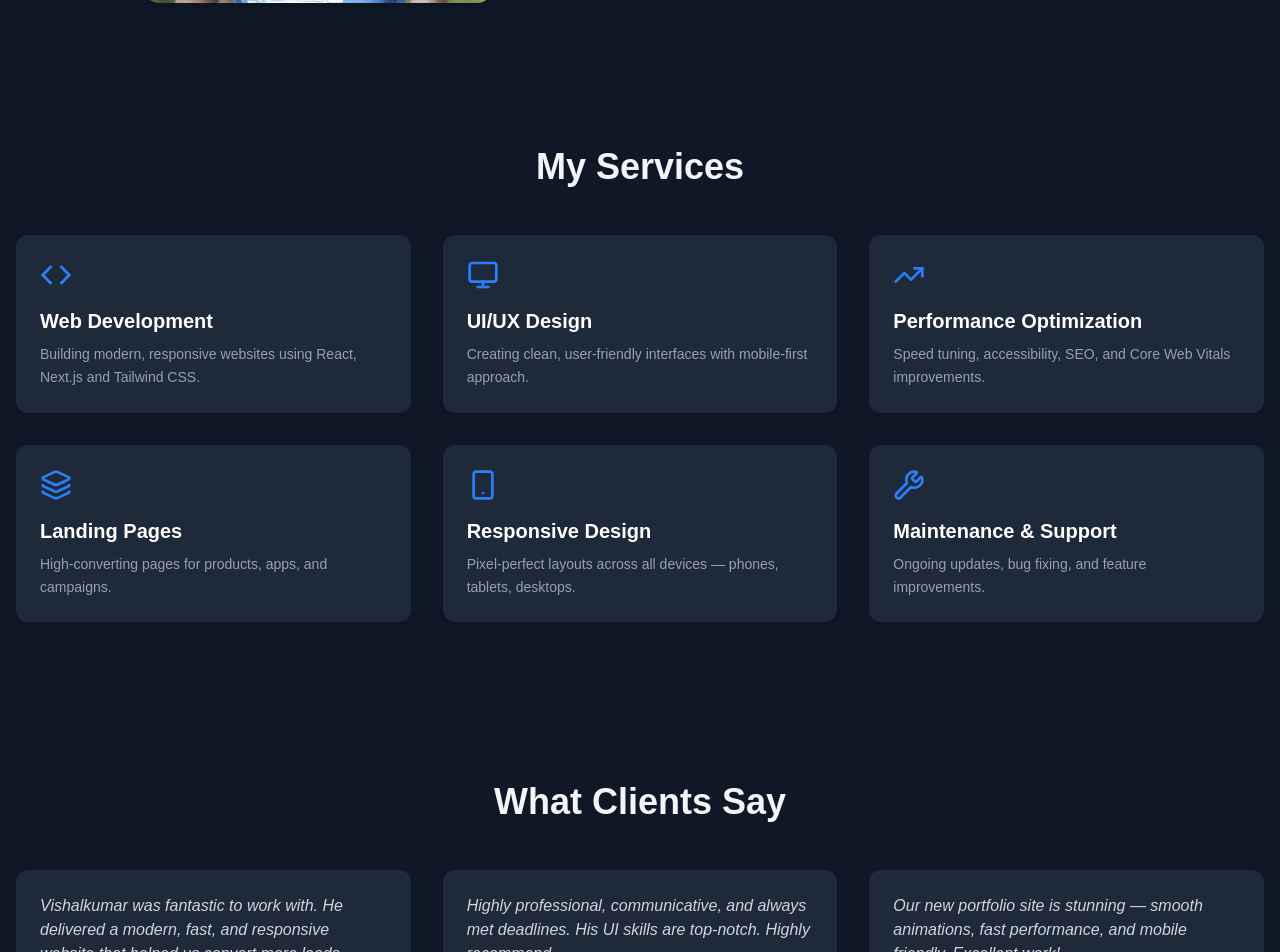
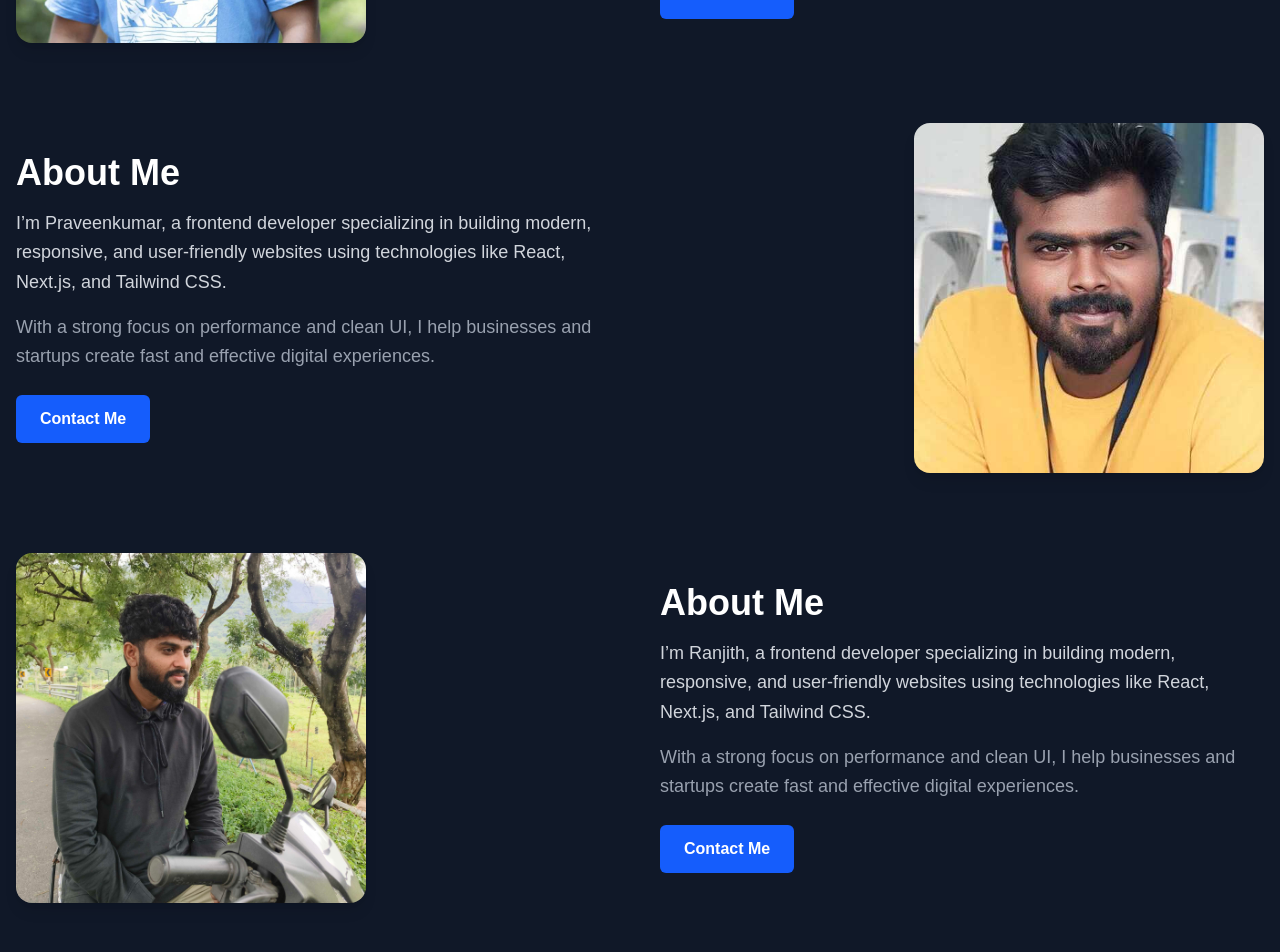
Before and after one commit to vishalskv/TheWebTech, a Next.js app: page / in a window 1280 px wide. Shown: the part 1060-2012 px from the top of the page. Built offline with nearby package versions, Linux system fonts and the light colour scheme.

Commit message:
about us section added

```diff
--- a/src/app/Components/AboutUs/index.tsx
+++ b/src/app/Components/AboutUs/index.tsx
@@ -6,10 +6,10 @@ import { motion } from "framer-motion";
 export default function AboutSection() {
   return (
     <section className="py-16 bg-gray-900 text-gray-100">
-      <div className="max-w-7xl mx-auto px-4 grid grid-cols-1 md:grid-cols-2 gap-10 items-center">
+      <div className="max-w-7xl mx-auto px-4 grid grid-cols-1 md:grid-cols-2 gap-10 items-center py-10">
         {/* Left: Image with animation */}
         <motion.div
-          className="flex justify-center"
+          className="flex justify-start"
           initial={{ opacity: 0, scale: 0.8 }}
           whileInView={{ opacity: 1, scale: 1 }}
           transition={{ duration: 0.6, ease: "easeOut" }}
@@ -51,6 +51,98 @@ export default function AboutSection() {
           </Link>
         </motion.div>
       </div>
+
+      <div className="max-w-7xl mx-auto px-4 grid grid-cols-1 md:grid-cols-2 gap-10 items-center py-10">
+        {/* Left: Image with animation */}
+        <motion.div
+          initial={{ opacity: 0, y: 40 }}
+          whileInView={{ opacity: 1, y: 0 }}
+          transition={{ duration: 0.7, ease: "easeOut", delay: 0.2 }}
+          viewport={{ once: true }}
+        >
+          <h2 className="text-3xl md:text-4xl font-bold text-white mb-4">
+            About Me
+          </h2>
+          <p className="text-gray-300 text-base md:text-lg mb-4 leading-relaxed">
+            I’m Praveenkumar, a frontend developer specializing in building
+            modern, responsive, and user-friendly websites using technologies
+            like React, Next.js, and Tailwind CSS.
+          </p>
+          <p className="text-gray-400 text-base md:text-lg mb-6 leading-relaxed">
+            With a strong focus on performance and clean UI, I help businesses
+            and startups create fast and effective digital experiences.
+          </p>
+          <Link
+            href="/contact"
+            className="inline-block bg-blue-600 text-white px-6 py-3 rounded-md font-semibold hover:bg-blue-700 transition"
+          >
+            Contact Me
+          </Link>
+        </motion.div>
+
+        {/* Right: Text Content with animation */}
+        <motion.div
+          className="flex justify-end"
+          initial={{ opacity: 0, scale: 0.8 }}
+          whileInView={{ opacity: 1, scale: 1 }}
+          transition={{ duration: 0.6, ease: "easeOut" }}
+          viewport={{ once: true }}
+        >
+          <Image
+            src="/images/praveen.jpg"
+            alt="Praveen Kumar"
+            width={350}
+            height={350}
+            className="rounded-2xl shadow-lg"
+          />
+        </motion.div>
+      </div>
+
+      <div className="max-w-7xl mx-auto px-4 grid grid-cols-1 md:grid-cols-2 gap-10 items-center py-10">
+        {/* Left: Image with animation */}
+        <motion.div
+          className="flex justify-start"
+          initial={{ opacity: 0, scale: 0.8 }}
+          whileInView={{ opacity: 1, scale: 1 }}
+          transition={{ duration: 0.6, ease: "easeOut" }}
+          viewport={{ once: true }}
+        >
+          <Image
+            src="/images/ranjith.jpg"
+            alt="Ranjith"
+            width={350}
+            height={350}
+            className="rounded-2xl shadow-lg"
+          />
+        </motion.div>
+
+        {/* Right: Text Content with animation */}
+        <motion.div
+          initial={{ opacity: 0, y: 40 }}
+          whileInView={{ opacity: 1, y: 0 }}
+          transition={{ duration: 0.7, ease: "easeOut", delay: 0.2 }}
+          viewport={{ once: true }}
+        >
+          <h2 className="text-3xl md:text-4xl font-bold text-white mb-4">
+            About Me
+          </h2>
+          <p className="text-gray-300 text-base md:text-lg mb-4 leading-relaxed">
+            I’m Ranjith, a frontend developer specializing in building modern,
+            responsive, and user-friendly websites using technologies like
+            React, Next.js, and Tailwind CSS.
+          </p>
+          <p className="text-gray-400 text-base md:text-lg mb-6 leading-relaxed">
+            With a strong focus on performance and clean UI, I help businesses
+            and startups create fast and effective digital experiences.
+          </p>
+          <Link
+            href="/contact"
+            className="inline-block bg-blue-600 text-white px-6 py-3 rounded-md font-semibold hover:bg-blue-700 transition"
+          >
+            Contact Me
+          </Link>
+        </motion.div>
+      </div>
     </section>
   );
 }
--- /dev/null
+++ b/src/app/about/page.tsx
@@ -0,0 +1,82 @@
+"use client";
+import { motion } from "framer-motion";
+import Image from "next/image";
+
+const teamMembers = [
+  {
+    name: "Vishalkumar",
+    role: "Frontend Developer",
+    description:
+      "Focused on smooth UI/UX, clean code, and modern responsive designs using React.js and Next.js.",
+    image: "/images/profile.jpg",
+  },
+  {
+    name: "Praveen Kumar",
+    role: "Fullstack Developer",
+    description:
+      "Specializes in building scalable backend systems and optimized fullstack applications with performance in mind.",
+    image: "/images/praveen.jpg",
+  },
+  {
+    name: "Ranjith",
+    role: "UI/UX Developer",
+    description:
+      "Passionate about pixel-perfect designs and delivering interactive, high-conversion websites.",
+    image: "/images/ranjith.jpg",
+  },
+];
+
+export default function AboutPage() {
+  return (
+    <section className="py-20 min-h-screen bg-gray-900 text-gray-100">
+      <div className="max-w-7xl mx-auto px-4 text-center space-y-6">
+        <motion.h1
+          initial={{ opacity: 0, y: 30 }}
+          animate={{ opacity: 1, y: 0 }}
+          transition={{ duration: 0.7 }}
+          className="text-4xl font-bold"
+        >
+          Meet Our Team
+        </motion.h1>
+        <motion.p
+          initial={{ opacity: 0, y: 20 }}
+          animate={{ opacity: 1, y: 0 }}
+          transition={{ delay: 0.2, duration: 0.7 }}
+          className="text-lg text-gray-300 max-w-3xl mx-auto"
+        >
+          We are a team of three passionate developers — Vishalkumar, Praveen
+          Kumar, and Ranjith — committed to crafting modern, fast, and
+          responsive websites for businesses and startups.
+        </motion.p>
+      </div>
+
+      <div className="max-w-7xl mx-auto px-4 mt-16 grid grid-cols-1 md:grid-cols-3 gap-10">
+        {teamMembers.map((member, index) => (
+          <motion.div
+            key={index}
+            initial={{ opacity: 0, y: 50 }}
+            whileInView={{ opacity: 1, y: 0 }}
+            transition={{ delay: index * 0.2, duration: 0.6 }}
+            viewport={{ once: true }}
+            className="bg-gray-800 p-6 rounded-xl text-center shadow hover:shadow-lg transition"
+          >
+            <div className="flex justify-center mb-4">
+              <Image
+                src={member.image}
+                alt={member.name}
+                width={150}
+                height={150}
+                className="rounded-full border-4 border-blue-600 shadow-md"
+              />
+            </div>
+            <h3 className="text-2xl font-semibold text-white mb-2">
+              {member.name}
+            </h3>
+            <p className="text-blue-400 font-medium mb-3">{member.role}</p>
+            <p className="text-gray-300 text-sm">{member.description}</p>
+          </motion.div>
+        ))}
+      </div>
+    </section>
+  );
+}
--- a/src/app/blogs/page.tsx
+++ b/src/app/blogs/page.tsx
@@ -132,7 +132,7 @@ const page = () => {
     //     </div>
     //   </div>
     // </div>
-    <div className="max-w-[85rem] px-4 py-10 sm:px-6 lg:px-8 lg:py-14 mx-auto">
+    <div className="max-w-[85rem] px-4 py-10 sm:px-6 lg:px-8 lg:py-20 mx-auto">
       <div className="grid sm:grid-cols-2 lg:grid-cols-3 gap-6">
         {blogs?.length > 0
           ? blogs.map((item, index) => (
@@ -169,7 +169,7 @@ const page = () => {
                       viewBox="0 0 24 24"
                       fill="none"
                       stroke="currentColor"
-                      stroke-width="2"
+                      // stroke-width="2"
                       stroke-linecap="round"
                       stroke-linejoin="round"
                     >
--- a/src/app/layout.tsx
+++ b/src/app/layout.tsx
@@ -1,5 +1,7 @@
 import type { Metadata } from "next";
 import { Geist, Geist_Mono } from "next/font/google";
+import Navbar from "@/app/Components/Navbar";
+import Footer from "./Components/Footer";
 
 import "./globals.css";
 
@@ -28,7 +30,9 @@ export default function RootLayout({
       <body
         className={`className="bg-gray-900 text-gray-100" ${geistSans.variable} ${geistMono.variable} antialiased`}
       >
+        <Navbar />
         {children}
+        <Footer />
       </body>
     </html>
   );
--- a/src/app/page.tsx
+++ b/src/app/page.tsx
@@ -1,16 +1,14 @@
-import Navbar from "@/app/Components/Navbar";
 import Banner from "@/app/Components/Banner";
 import AboutUs from "@/app/Components/AboutUs";
 import ServicesSection from "./Components/ServicesSection";
 import PortfolioSection from "./Components/PortfolioSection";
 import ContactSection from "./Components/ContactForm";
-import Footer from "./Components/Footer";
+
 import TestimonialsSection from "./Components/TestimonialsSection";
 import BlogSection from "./Components/BlogSection";
 export default function Home() {
   return (
     <div>
-      <Navbar />
       <Banner />
       <AboutUs />
       <ServicesSection />
@@ -18,7 +16,6 @@ export default function Home() {
       <PortfolioSection />
       <BlogSection />
       <ContactSection />
-      <Footer />
     </div>
   );
 }
```
Also changed, not shown: public/images/praveen.jpg (added), public/images/ranjith.jpg (added).
